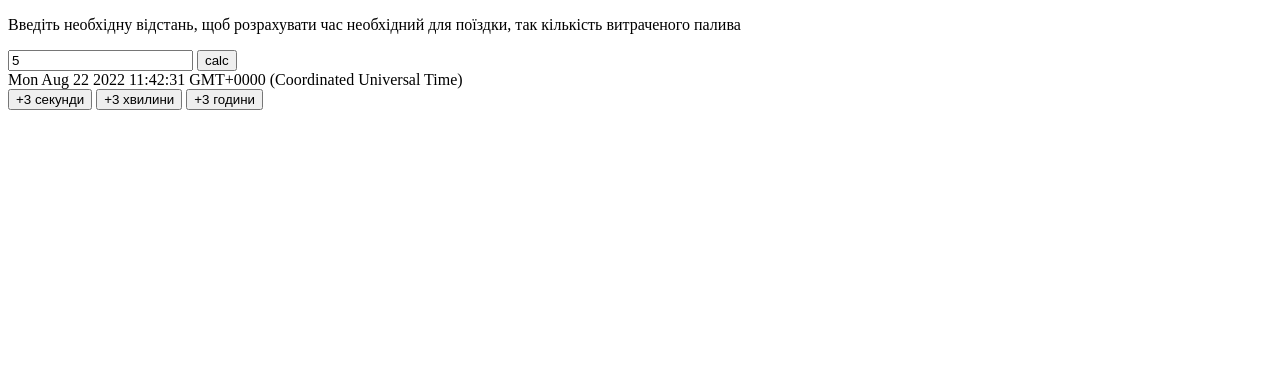
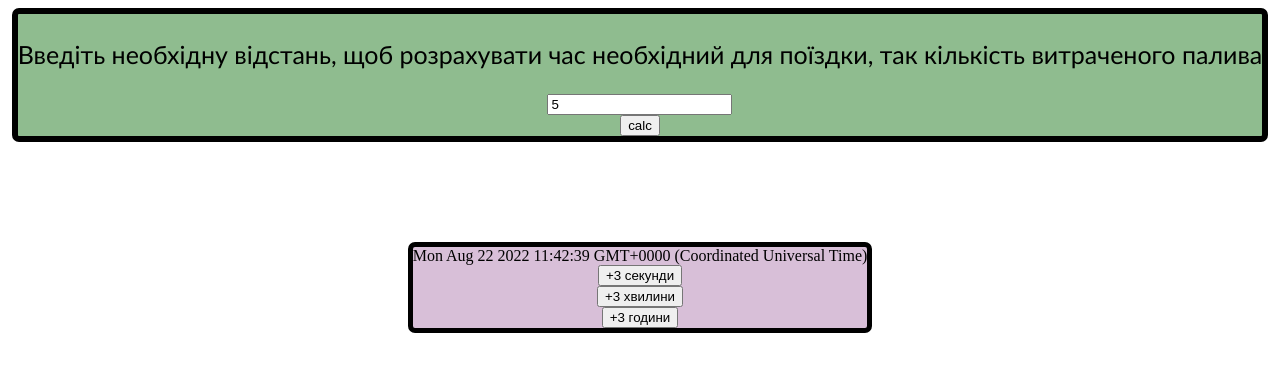
Before and after one commit to Nadin-Machulska/lesson32-Objects, a plain HTML site: page index.html in a window 1280 px wide. Both pictures are taken after typing "5" into the empty fields and a click on the button "+3 секунди". Drawn offline with Linux system fonts and the light colour scheme.

Commit message:
add script and style

```diff
--- a/index.html
+++ b/index.html
@@ -1,26 +1,36 @@
 <!DOCTYPE html>
 <html lang="en">
   <head>
-    <meta charset="UTF-8">
-    <meta http-equiv="X-UA-Compatible" content="IE=edge">
-    <meta name="viewport" content="width=device-width, initial-scale=1.0">
+    <meta charset="UTF-8" />
+    <meta http-equiv="X-UA-Compatible" content="IE=edge" />
+    <meta name="viewport" content="width=device-width, initial-scale=1.0" />
+    <link rel="stylesheet" href="styles.css" />
     <title>Objects</title>
   </head>
   <body>
-    <p>Введіть необхідну відстань, щоб розрахувати час необхідний для поїздки, так кількість витраченого палива</p>
-    <input type="number" class="input">
+    <div class="wrapper">
+      <div class="car">
+        <p>
+          Введіть необхідну відстань, щоб розрахувати час необхідний для
+          поїздки, так кількість витраченого палива
+        </p>
+        <input type="number" class="input" />
         <button class="calc">calc</button>
+        <div class="outputs">
           <div class="out__time"></div>
           <div class="out__fuel"></div>
+        </div>
+      </div>
 
       <!--set time-->
+      <div class="time">
         <div class="time__display"></div>
+
         <button class="change__seconds">+3 секунди</button>
         <button class="change__minutes">+3 хвилини</button>
         <button class="change__hours">+3 години</button>
-
-
-
+      </div>
+    </div>
     <script src="script.js"></script>
   </body>
 </html>
--- a/script.js
+++ b/script.js
@@ -50,7 +50,7 @@ function findCountOfRestings(timeWithoutRest) {
 
 //встановлення часу
 
-let day = new Date();
+const day = new Date();
 document.querySelector('.time__display').innerHTML = day;
 
 let changedMinutes = 3;
@@ -59,31 +59,31 @@ let changedHours = 3;
 
 document.querySelector('.change__seconds').onclick = () => {
     getTimeWithChangedSeconds();
-    document.querySelector('.time__display').innerHTML = day;
 
 }
 
+function getTimeWithChangedSeconds() {
+    let t = new Date(Date.now() + (changedSeconds * 1000))
+    document.querySelector('.time__display').innerHTML = t;
 
-function getTimeWithChangedSeconds(day) {
-    day.getSeconds(changedHours);
 }
 
 document.querySelector('.change__minutes').onclick = () => {
-    getTimeWithChangedMinutes(day);
-    document.querySelector('.time__display').innerHTML = day;
+    getTimeWithChangedMinutes();
 
 }
 
-function getTimeWithChangedMinutes(day) {
-    day.getMinutes(changedMinutes);
+function getTimeWithChangedMinutes() {
+    let t = new Date(Date.now() + (changedMinutes * 1000) * 60)
+    document.querySelector('.time__display').innerHTML = t;
 }
 
 document.querySelector('.change__hours').onclick = () => {
-    getTimeWithChangedHours(day);
-    document.querySelector('.time__display').innerHTML = day;
+    getTimeWithChangedHours();
 
 }
 
-function getTimeWithChangedHours(day) {
-    day.getHours(changedMinutes);
+function getTimeWithChangedHours() {
+    let t = new Date(Date.now() + (changedHours * 1000) * 3600);
+    document.querySelector('.time__display').innerHTML = t;
 }
--- a/styles.css
+++ b/styles.css
@@ -0,0 +1,37 @@
+p {
+    font-family: 'Trebuchet MS', 'Lucida Sans Unicode', 'Lucida Grande', 'Lucida Sans', Arial, sans-serif;
+    font-size: 25px;
+    text-align: center;
+
+}
+
+.car{
+    display: flex;
+    flex-direction: column;
+    align-items: center;
+    background-color: darkseagreen;
+    border: 6px solid;
+    border-radius: 7px;
+    margin-bottom: 50px;
+}
+.outputs{
+    display: flex;
+    justify-content: space-around;
+}
+
+.time{
+    display: flex;
+    flex-direction: column;
+    align-items: center;
+    background-color: thistle;
+    border: 5px solid;
+    border-radius: 7px;
+    margin-top: 50px;
+
+}
+.wrapper {
+    display: flex;
+    flex-direction: column;
+    align-items: center;
+
+}
```
Lines whose indentation alone changed are shown as unchanged.
